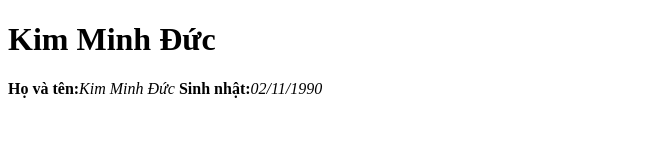
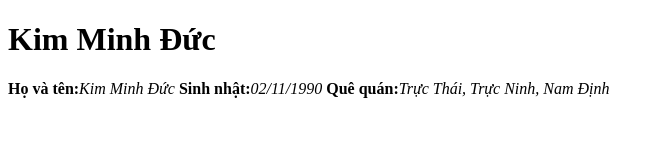
Before and after one commit to ducmk254/ducmk254.github.io, a plain HTML site: page index.html in a window 1280 px wide. Shown: the whole page, without its empty margins (0-664 px from the left). Drawn offline with Linux system fonts and the light colour scheme; files that its build step writes are made by us from their sources.

Commit message:
Them que quan

```diff
--- a/index.html
+++ b/index.html
@@ -11,6 +11,7 @@
         <div class="thongtin">
             <b>Họ và tên:</b><i>Kim Minh Đức</i>
             <b>Sinh nhật:</b><i>02/11/1990</i>
+            <b>Quê quán:</b><i>Trực Thái, Trực Ninh, Nam Định</i>
 
         </div>
     </body>
```
